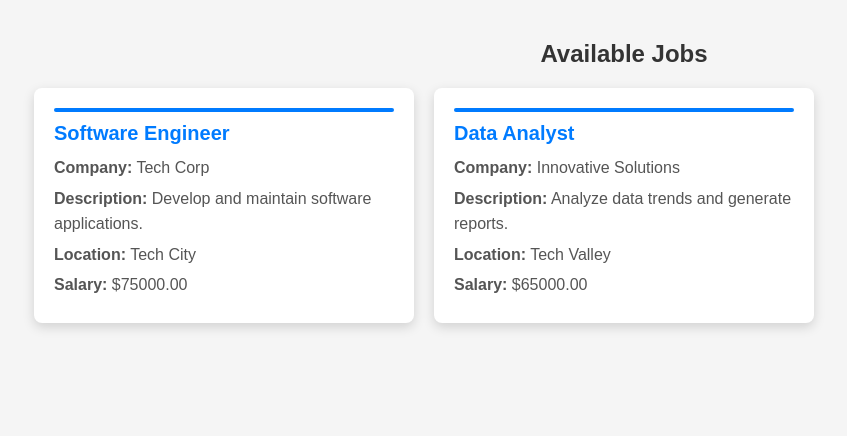
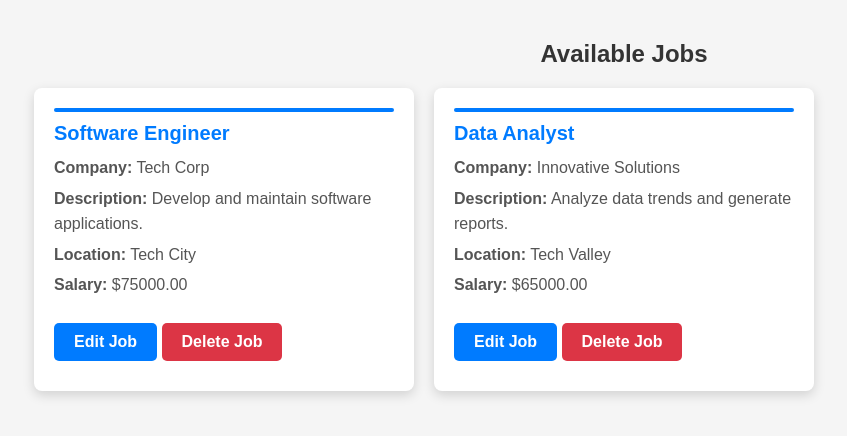
Before and after one commit to YeharaDananjaya/Project-07---Job-Portal, a PHP site: page /view_jobs_admin.php in a window 1280 px wide. Shown: the top 436 px of the page, without its empty margins (16-863 px from the left). Run offline with PHP 8.4, Linux system fonts and the light colour scheme; data comes from the database, SQL or seed files in the repository.

Commit message:
delete function is also done

```diff
--- a/src/styles/job_view.css
+++ b/src/styles/job_view.css
@@ -66,3 +66,74 @@ h2 {
     border-radius: 4px; /* Rounded corners */
     margin-bottom: 10px; /* Space between border and content */
 }
+
+/* Edit and delete button logic */
+.button-group {
+    margin-top: 15px; /* Space between job details and buttons */
+}
+
+/* Common button styles */
+.button {
+    display: inline-block;
+    padding: 10px 15px;
+    margin: 5px;
+    border-radius: 5px;
+    text-decoration: none;
+    color: white;
+    font-weight: bold;
+    transition: background-color 0.3s, transform 0.2s, box-shadow 0.2s; /* Transition for hover effects */
+}
+
+/* Edit button styles */
+.edit-button {
+    background-color: #007BFF; /* Blue color for edit button */
+}
+
+/* Delete button styles */
+.delete-button {
+    background-color: #FF3B30; /* Red color for delete button */
+}
+
+/* Button hover effects */
+.button:hover {
+    transform: translateY(-3px); /* Raise the button on hover */
+    box-shadow: 0 4px 10px rgba(0, 0, 0, 0.15); /* Add shadow on hover */
+}
+
+.button:active {
+    transform: translateY(0); /* Reset on click */
+    box-shadow: none; /* Remove shadow on click */
+}
+
+/*For the Delete Function */
+
+.button {
+    display: inline-block;
+    padding: 10px 20px;
+    margin: 10px 0;
+    border-radius: 5px;
+    text-decoration: none;
+    color: white;
+    font-weight: bold;
+    transition: background 0.3s, transform 0.2s;
+}
+
+.edit-button {
+    background-color: #007BFF; /* Blue for edit */
+}
+
+.delete-button {
+    background-color: #DC3545; /* Red for delete */
+}
+
+.cancel-button {
+    background-color: #6c757d; /* Grey for cancel */
+}
+
+.button:hover {
+    transform: translateY(-2px);
+}
+
+.button:active {
+    transform: translateY(0);
+}
--- a/src/view_jobs_admin.php
+++ b/src/view_jobs_admin.php
@@ -6,7 +6,7 @@ session_start();
 require('db.php');
 
 // Fetch jobs with their associated company names
-$query = "SELECT j.job_title, j.description, j.location, j.salary, c.company_name
+$query = "SELECT j.job_id, j.job_title, j.description, j.location, j.salary, c.company_name
           FROM jobs j
           JOIN companies c ON j.company_id = c.company_id";
 $result = $con->query($query);
@@ -33,6 +33,10 @@ $result = $con->query($query);
                         <p><strong>Description:</strong> <?php echo htmlspecialchars($row['description']); ?></p>
                         <p><strong>Location:</strong> <?php echo htmlspecialchars($row['location']); ?></p>
                         <p><strong>Salary:</strong> $<?php echo htmlspecialchars($row['salary']); ?></p>
+                        <div class="button-group">
+                            <a href="edit_job.php?id=<?php echo $row['job_id']; ?>" class="button edit-button">Edit Job</a>
+                            <a href="delete_job.php?id=<?php echo $row['job_id']; ?>" class="button delete-button">Delete Job</a>
+                        </div>
                     </div>
                 <?php endwhile; ?>
             <?php else: ?>
```
Also changed, not shown: src/delete_job.php (added, +49 -0 lines).
